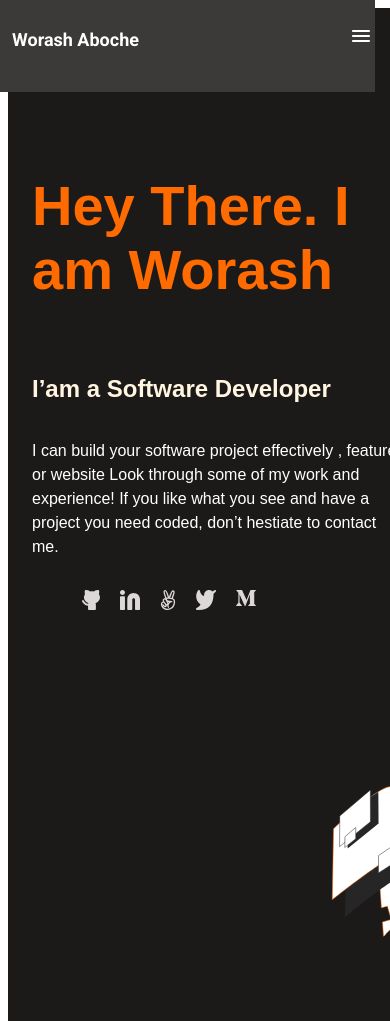
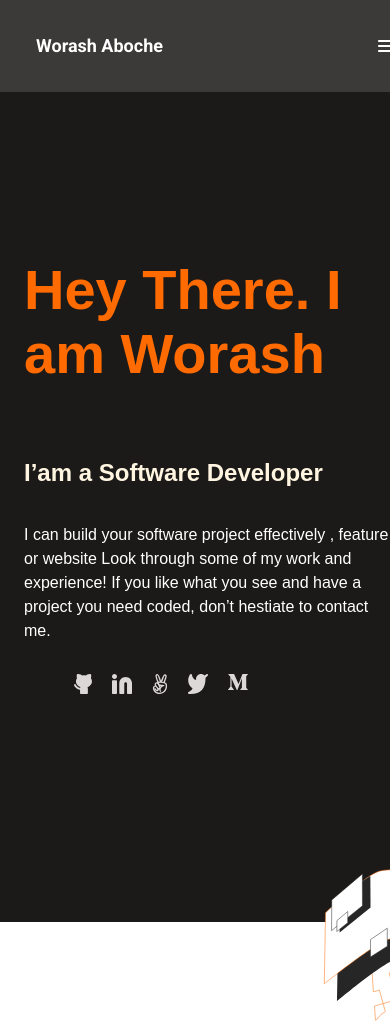
Before and after one commit to worashf/personal-portfolio, a website: page index.html in a window 390 px wide. Shown: the top 1021 px of the page. Drawn offline with Linux system fonts and the light colour scheme.

Commit message:
add head line styling

```diff
--- a/css/style.css
+++ b/css/style.css
@@ -13,12 +13,14 @@
   .main-nav {
     display: flex;
     justify-content: space-between;
+    align-items: center;
     background: #3c3a39;
-    position: absolute;
     width: 375px;
     height: 92px;
     left: 0px;
     top: 0px;
+    padding: 0px 24px;
+    position: absolute;
   }
   .main-nav .logo{
 
@@ -34,16 +36,41 @@
     font-size: 18px;
     line-height: 24px;
     text-align: center;
-    /* padding: 0px 24px; */
+
     left: 12px;
     top: 10px;
 
   }
 
 
+  .main-nav nav .menu {
+    width: 24px;
+    height: 24px;
+    left: 8px;
+    top: 8px;
+  }
+  .main-nav .menu:hover {
+    width: 26px;
+    height: 26px;
+  }
+  #head-line-backgroud{
+    background-image:  url(../images/illustration-header-mobile.svg);
+    background-repeat: no-repeat;
+    background-position: 100% 100%;
+  }
+  .head-line{
 
-
-
+   display: flex;
+   flex-direction: column;
+   align-items: flex-start;
+   padding: 120px 24px;
+   width: 375px;
+   height: 590px;
+   left: 0;
+   top: 92px;
+   background: #1C1A19;
+   position: absolute;
+  }
 
 
 
@@ -56,32 +83,15 @@
 
 
 
-.main-nav .logo a :hover {
-  color: #ff6b00;
-  font-size: 20px;
-}
 
-.main-nav .menu {
-  width: 26px;
-  height: 24px;
-  margin-left: 8px;
-  margin-top: 24px;
-}
 
-.main-nav .menu:hover {
-  width: 28px;
-  height: 28px;
-}
+
+
+
 
 .head-line {
-  background: #1c1a19;
-  display: flex;
-  flex-direction: column;
-  align-items: flex-start;
-  padding: 120px 24px;
-  width: 375px;
-  left: 0;
-  top: 92px;
+
+
 }
 
 .head-line header h1#your-name {
```
